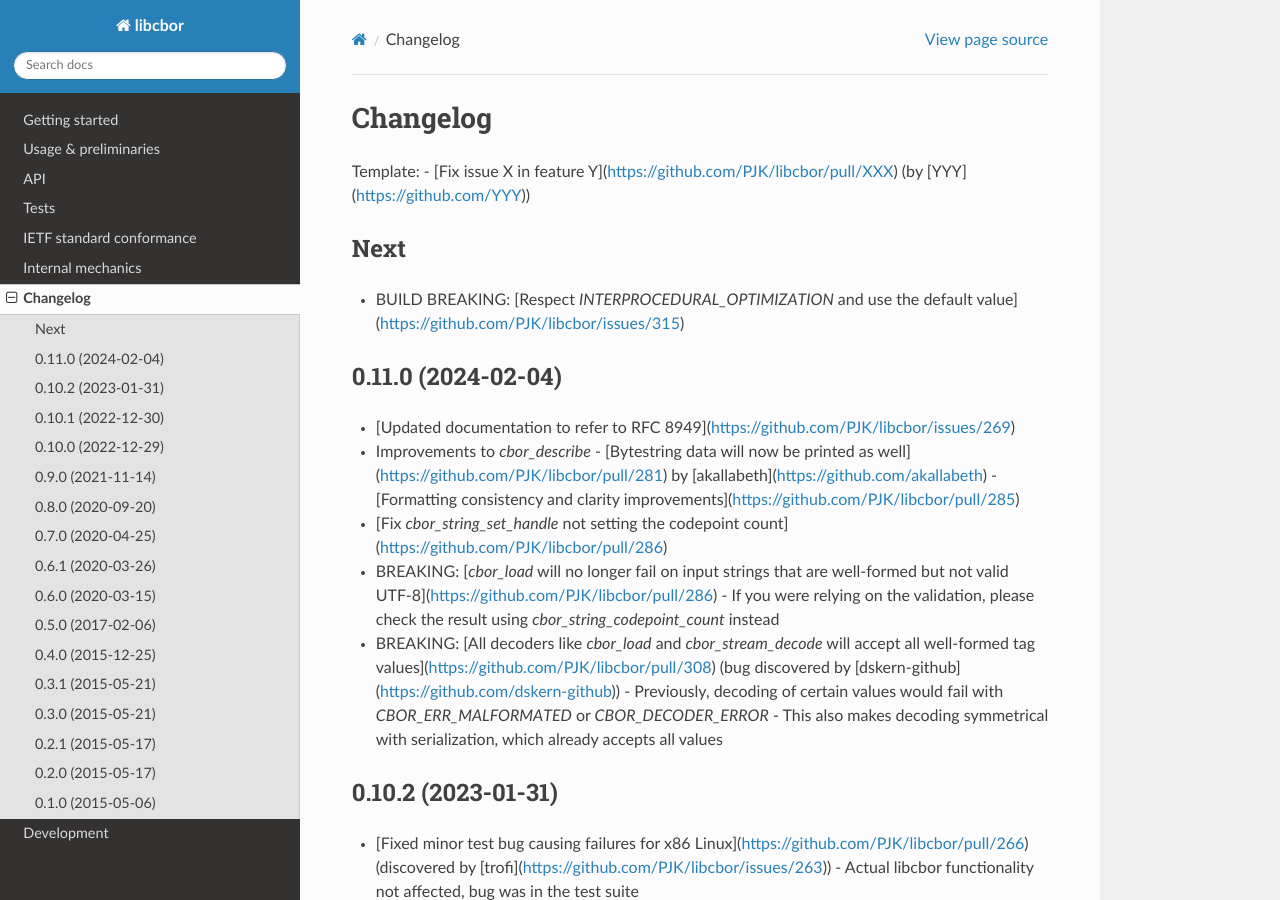
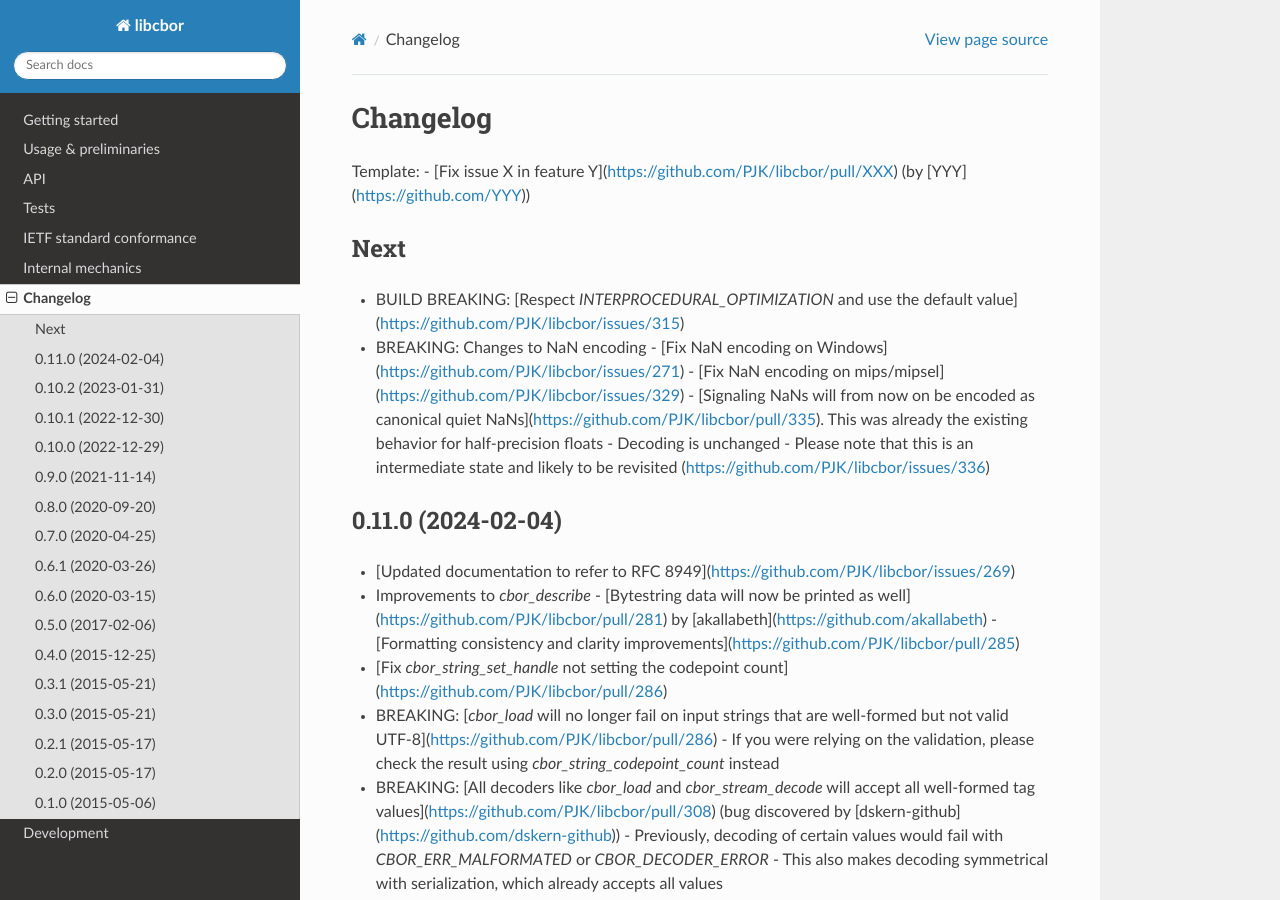
Before and after one commit to PJK/libcbor, a Sphinx documentation site: the page built from doc/source/changelog.rst, in a window 1280 px wide and 900 px high. Built offline with Sphinx 7.4.7 and the Read the Docs theme 3.1.0, drawn with Linux system fonts in a browser that asks for light colours.

Commit message:
Add docs and changelog

```diff
--- a/CHANGELOG.md
+++ b/CHANGELOG.md
@@ -4,6 +4,12 @@ Template:
 Next
 ---------------------
 - BUILD BREAKING: [Respect `INTERPROCEDURAL_OPTIMIZATION` and use the default value](https://github.com/PJK/libcbor/issues/315)
+- BREAKING: Changes to NaN encoding
+  - [Fix NaN encoding on Windows](https://github.com/PJK/libcbor/issues/271)
+  - [Fix NaN encoding on mips/mipsel](https://github.com/PJK/libcbor/issues/329)
+  - [Signaling NaNs will from now on be encoded as canonical quiet NaNs](https://github.com/PJK/libcbor/pull/335). This was already the existing behavior for half-precision floats
+  - Decoding is unchanged
+  - Please note that this is an intermediate state and likely to be revisited (https://github.com/PJK/libcbor/issues/336)
 
 0.11.0 (2024-02-04)
 ---------------------
--- a/doc/source/standard_conformance.rst
+++ b/doc/source/standard_conformance.rst
@@ -13,4 +13,4 @@ There is no explicit limitation of indefinite length byte strings. [#]_ *libcbor
 ---------------------------------
 As of C99 and even C11, there is no standard implementation for 2 bytes floats. *libcbor* packs them as a `float <https://en.cppreference.com/w/c/language/type>`. When encoding, *libcbor* selects the appropriate wire representation based on metadata and the actual value. This applies both to canonical and normal mode.
 
-For more information on half-float serialization, please refer to the section on :ref:`api_type_7_floats_ctrls_hard_floats`.
+For more information on half-float serialization, please refer to the section on :ref:`api_type_7_floats_ctrls_half_floats`.
```
Also changed, not shown: doc/source/api/type_7_floats_ctrls.rst (+8 -1 lines), 2 other files.
